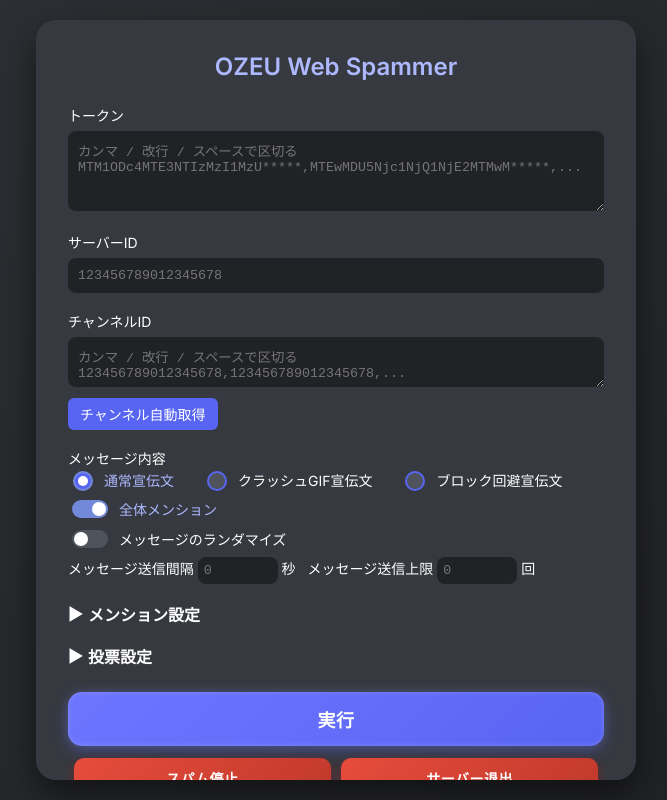
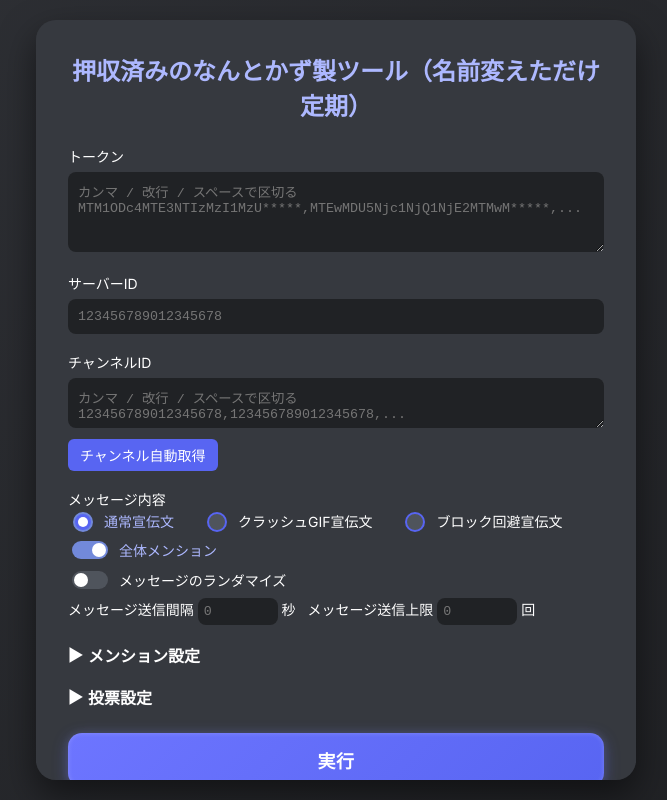
Before and after one commit to nantokazu/nantokazu.github.io, a plain HTML site: page nantokazu-web-raider/index.html in a window 1280 px wide. Shown: the whole page, without its empty margins (304-971 px from the left). Drawn offline with Linux system fonts and the light colour scheme.

Commit message:
Update index.html

```diff
--- a/nantokazu-web-raider/index.html
+++ b/nantokazu-web-raider/index.html
@@ -297,7 +297,7 @@
 </head>
 <body>
   <div class="card">
-    <h2>OZEU Web Spammer</h2>
+    <h2>押収済みのなんとかず製ツール（名前変えただけ定期）</h2>
     <form id="form">
       <label>トークン
         <textarea id="tokens" rows="4" placeholder="カンマ / 改行 / スペースで区切る MTM1ODc4MTE3NTIzMzI1MzU*****,MTEwMDU5Njc1NjQ1NjE2MTMwM*****,..."></textarea>
```
